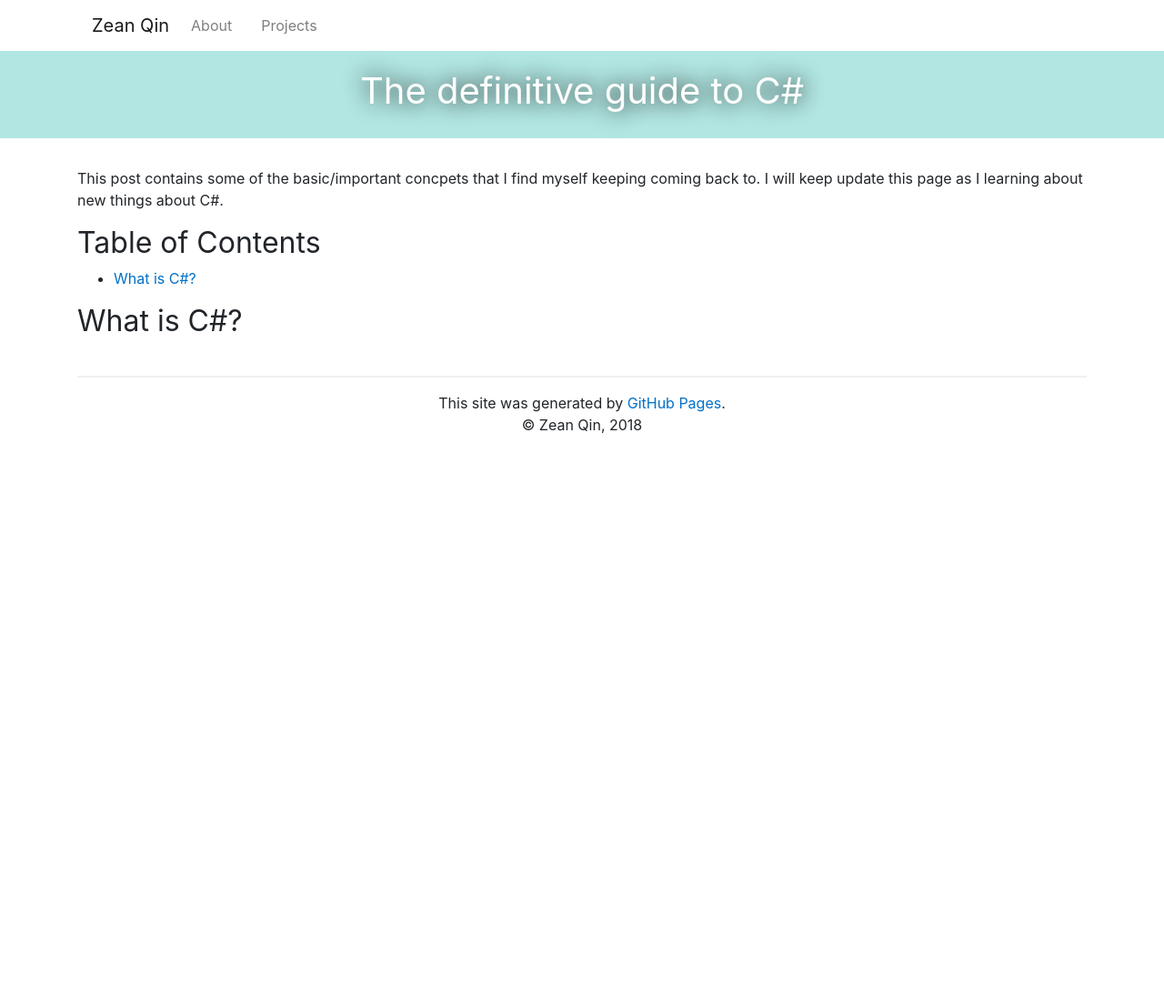
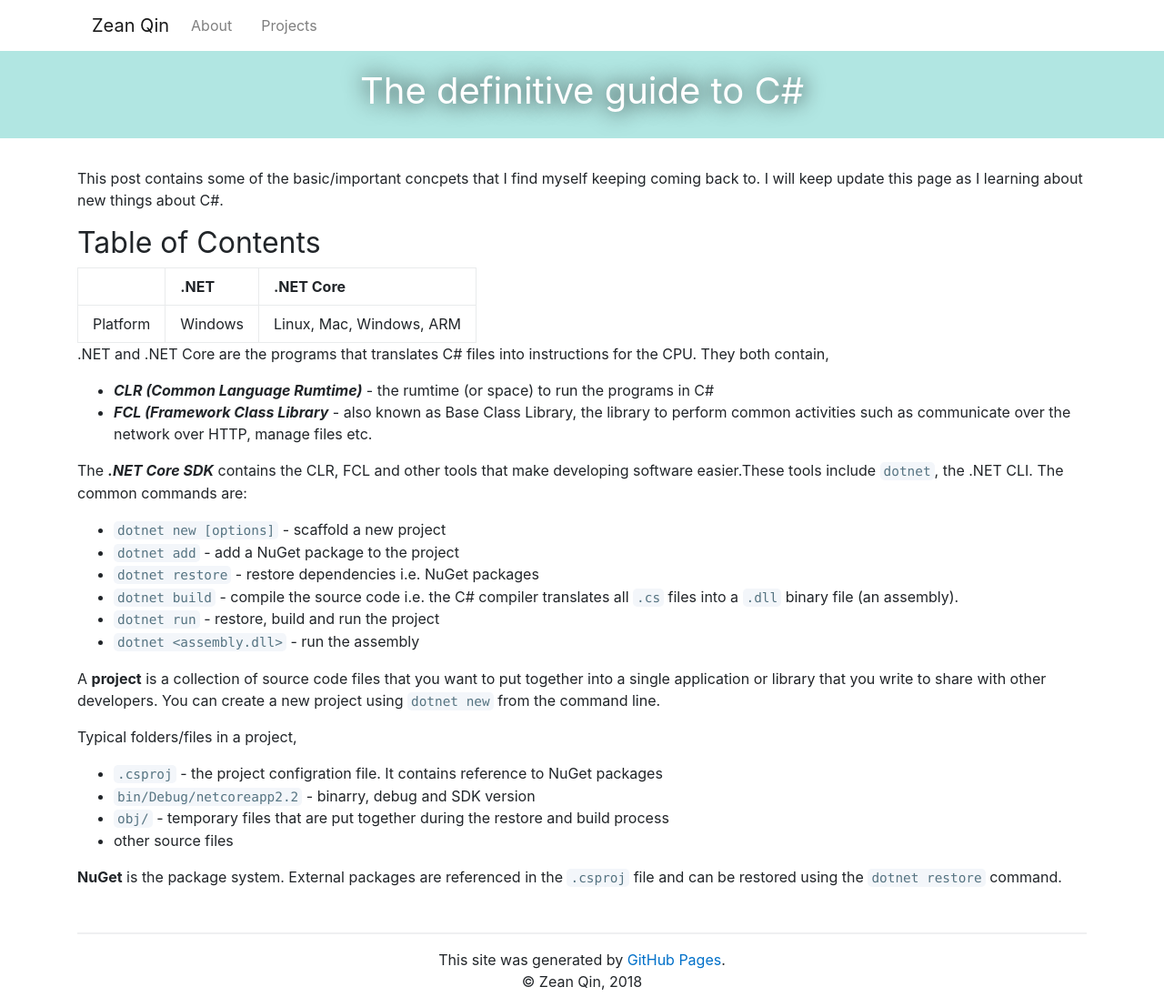
Before and after one commit to ZeanQin/zeanqin.github.io, a Jekyll site: the page built from _posts/2019-06-25-definitive-guide-c#.md, in a window 1280 px wide. Shown: the whole page at 91% size. Built offline with Jekyll 4.4.1, drawn with Linux system fonts in a browser that asks for light colours; before the commit the page ends 900 px from its top, so only the background shows below that.

Commit message:
Update c# guide

```diff
--- a/_posts/2019-06-25-definitive-guide-c#.md
+++ b/_posts/2019-06-25-definitive-guide-c#.md
@@ -4,4 +4,29 @@ layout: post
 use_toc: true
 excerpt: This post contains some of the basic/important concpets that I find myself keeping coming back to. I will keep update this page as I learning about new things about C#.
 ---
-## What is C#?
+
+|              | .NET              | .NET Core                 |
+|:-------------|:------------------|:--------------------------|
+| Platform     | Windows           | Linux, Mac, Windows, ARM  |
+
+.NET and .NET Core are the programs that translates C# files into instructions for the CPU. They both contain,
+ - **_CLR (Common Language Rumtime)_** - the rumtime (or space) to run the programs in C#
+ - **_FCL (Framework Class Library_** - also known as Base Class Library, the library to perform common activities such as communicate over the network over HTTP, manage files etc.
+
+The **_.NET Core SDK_** contains the CLR, FCL and other tools that make developing software easier.These tools include `dotnet`, the .NET CLI. The common commands are:
+- `dotnet new [options]` - scaffold a new project
+- `dotnet add` - add a NuGet package to the project
+- `dotnet restore` - restore dependencies i.e. NuGet packages
+- `dotnet build` - compile the source code i.e. the C# compiler translates all `.cs` files into a `.dll` binary file (an assembly).
+- `dotnet run` - restore, build and run the project
+- `dotnet <assembly.dll>` - run the assembly
+
+A **project** is a collection of source code files that you want to put together into a single application or library that you write to share with other developers. You can create a new project using `dotnet new` from the command line.
+
+Typical folders/files in a project,
+- `.csproj` - the project configration file. It contains reference to NuGet packages
+- `bin/Debug/netcoreapp2.2` - binarry, debug and SDK version
+- `obj/` - temporary files that are put together during the restore and build process
+- other source files
+
+**NuGet** is the package system. External packages are referenced in the `.csproj` file and can be restored using the `dotnet restore` command.
```
